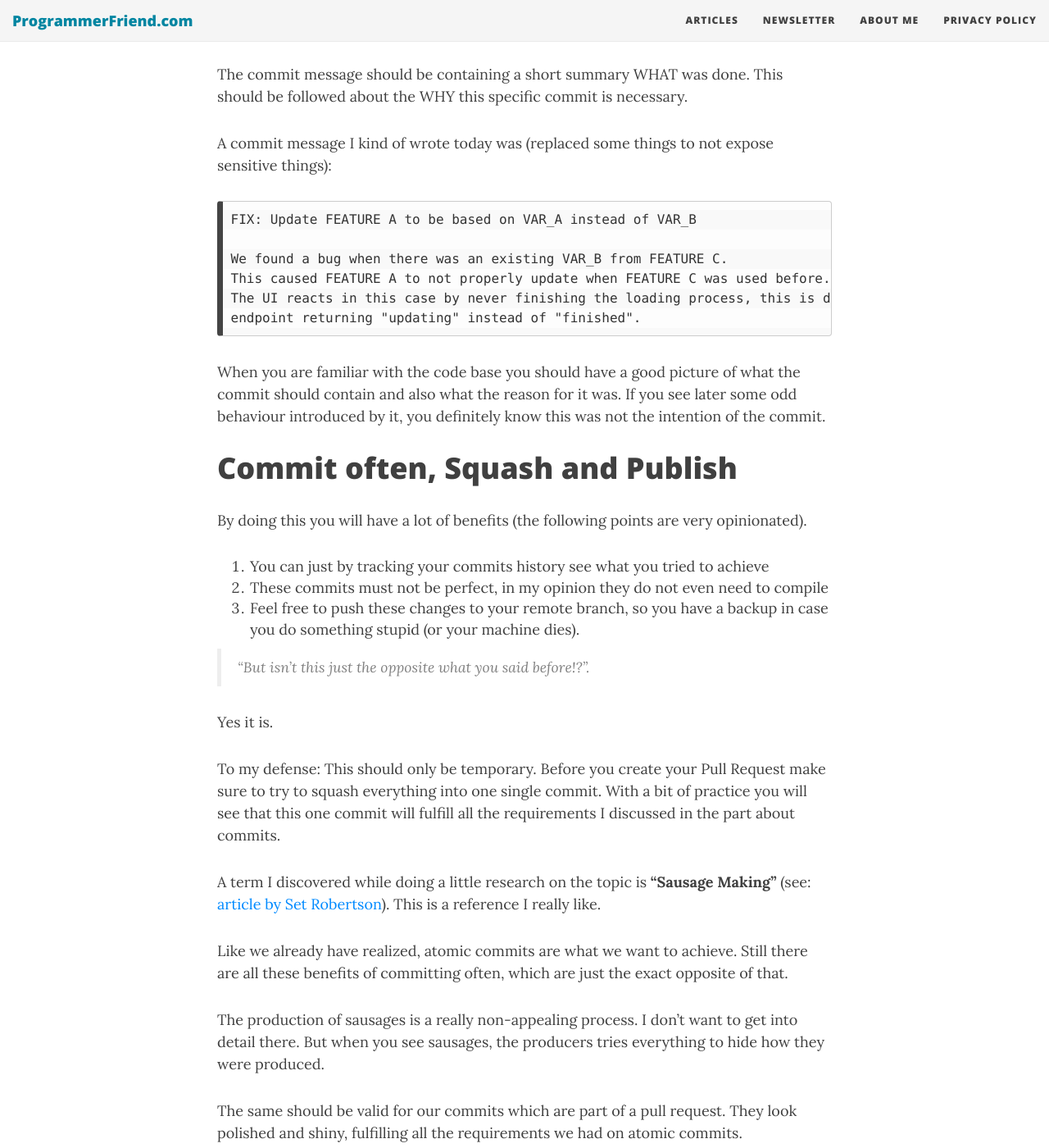
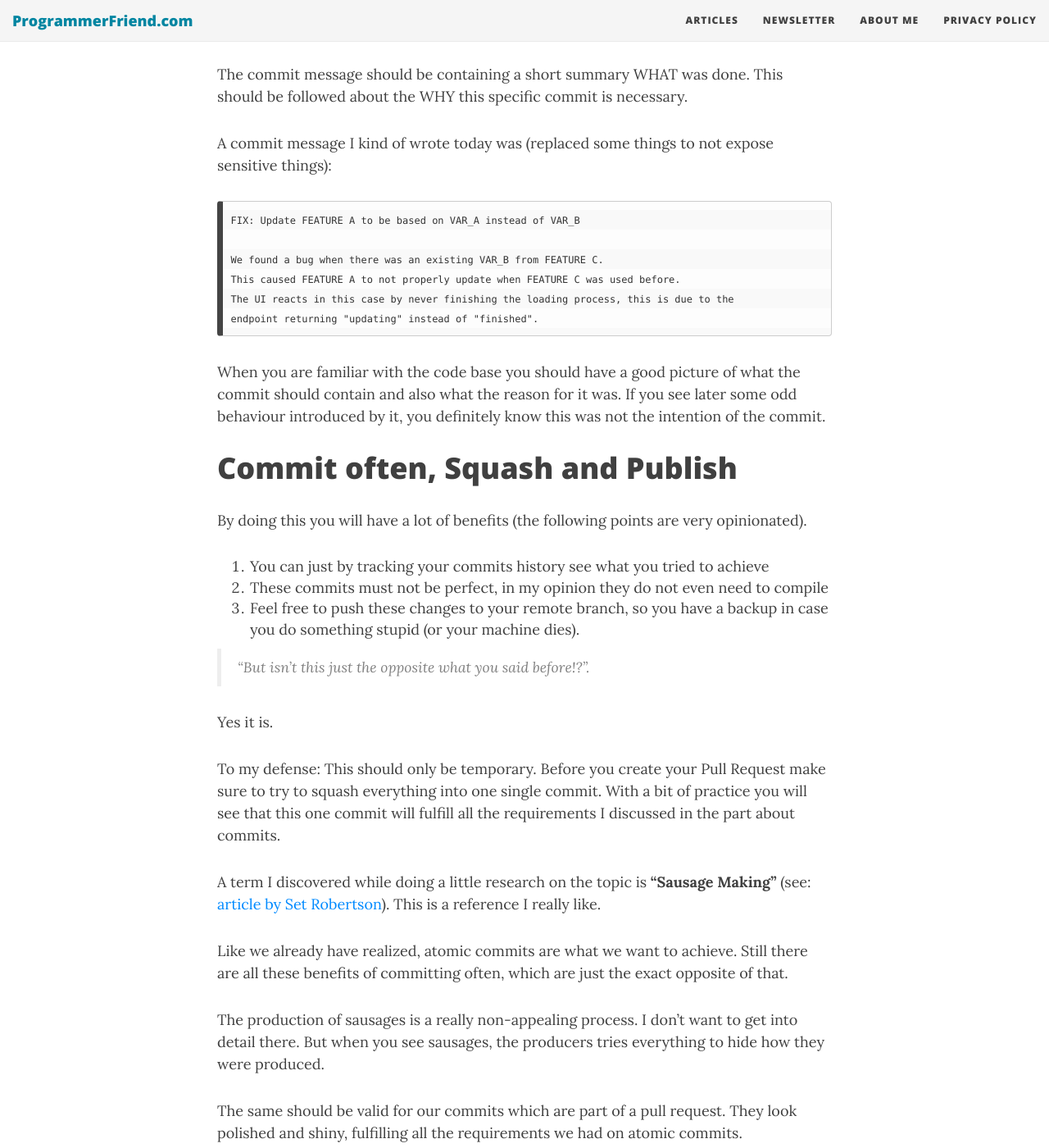
Before and after one commit to programmerfriend/programmerfriend.github.io, a Jekyll site: the page built from _posts/2019-03-01-git-best-practices.md, in a window 1280 px wide and 1400 px high, scrolled down 2355 px. Shown: the whole window at 82% size. Built offline with Jekyll 4.4.1, drawn with Linux system fonts in a browser that asks for light colours; nearby versions of some CDN libraries; comment, search, counter and statistics services are not loaded.

Commit message:
Improve code rendering (decrease fontsize and lineheight)

```diff
--- a/css/custom.css
+++ b/css/custom.css
@@ -18,3 +18,8 @@
 	width: 50%;
 	height: 50%
 }
+
+pre > code {
+	font-size: 12px;
+	line-height: 1px;
+}
```
